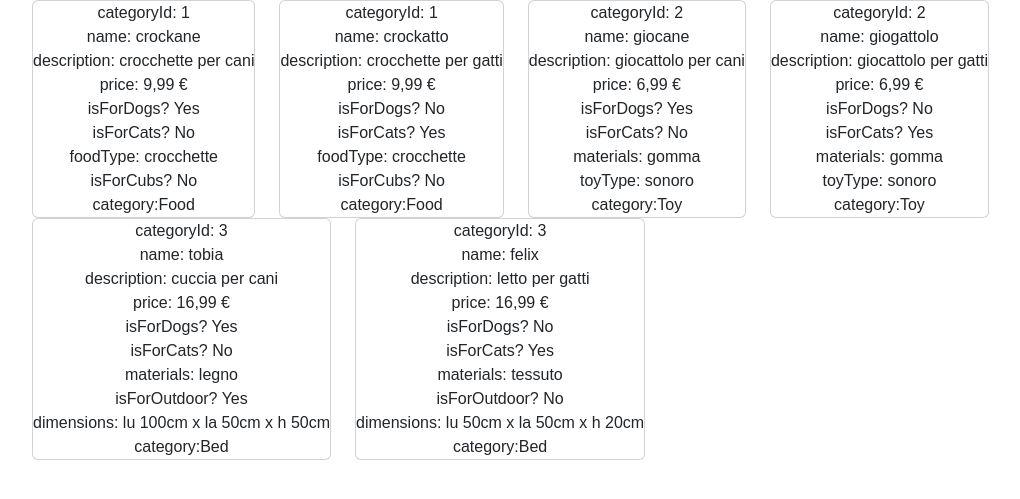
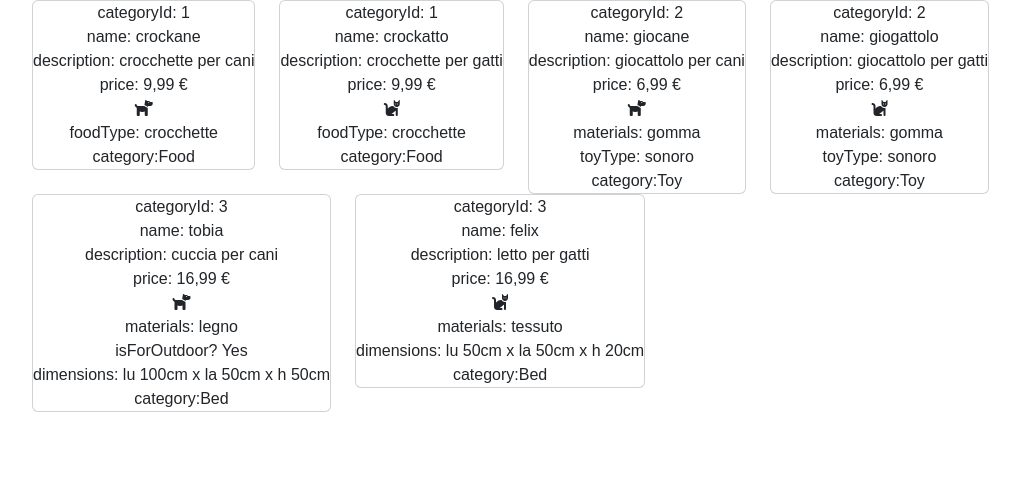
Before and after one commit to FrancescoBonandin/php-oop-2, a PHP site: page / in a window 1280 px wide. Shown: the top 499 px of the page, without its empty margins (50-1070 px from the left). Run offline with PHP 8.4, Linux system fonts and the light colour scheme; some libraries are stand-ins or nearby versions.

Commit message:
aggiunta icona

```diff
--- a/index.php
+++ b/index.php
@@ -91,12 +91,24 @@ require_once __DIR__.'/Classes/Bed.php';
 
                                             if(is_bool($property) && $property == true){
 
-                                                echo "<div>$key? Yes </div>";
+                                                if ($key == 'isForDogs'){
+
+                                                    echo "<div> <i class='fa-solid fa-dog'></i> </div>";
+                                                }
+
+                                                elseif ($key == 'isForCats'){
+
+                                                    echo "<div> <i class='fa-solid fa-cat'></i> </div>";
+                                                }
+
+                                                else {
+
+                                                    echo "<div> $key? Yes </div>";
+                                                }
 
                                             }
+
                                             elseif(is_bool($property) && $property == false){
-
-                                                echo "<div>$key? No </div>";
 
                                             }
 
@@ -120,12 +132,24 @@ require_once __DIR__.'/Classes/Bed.php';
 
                                             if(is_bool($property) && $property == true){
 
-                                                echo "<div>$key? Yes </div>";
+                                                if ($key == 'isForDogs'){
+
+                                                    echo "<div> <i class='fa-solid fa-dog'></i> </div>";
+                                                }
+
+                                                elseif ($key == 'isForCats'){
+
+                                                    echo "<div> <i class='fa-solid fa-cat'></i> </div>";
+                                                }
+
+                                                else {
+
+                                                    echo "<div> $key? Yes </div>";
+                                                }
                                             }
 
                                             elseif(is_bool($property) && $property == false){
 
-                                                echo "<div>$key? No </div>";
 
                                             }
 
@@ -145,17 +169,29 @@ require_once __DIR__.'/Classes/Bed.php';
 
                                         }
 
-                                        if (get_class($prodotto) =='Bed'){
+                                        elseif (get_class($prodotto) =='Bed'){
 
                                             if(is_bool($property) && $property == true){
 
-                                                echo "<div>$key? Yes </div>";
+                                                if ($key == 'isForDogs'){
+
+                                                    echo "<div> <i class='fa-solid fa-dog'></i> </div>";
+                                                }
+
+                                                elseif ($key == 'isForCats'){
+
+                                                    echo "<div> <i class='fa-solid fa-cat'></i> </div>";
+                                                }
+
+                                                else {
+
+                                                    echo "<div> $key? Yes </div>";
+                                                }
 
                                             }
 
                                             elseif(is_bool($property) && $property == false){
 
-                                                echo "<div>$key? No </div>";
 
                                             }
 
```
Also changed, not shown: Classes/Product.php (+21 -1 lines).
